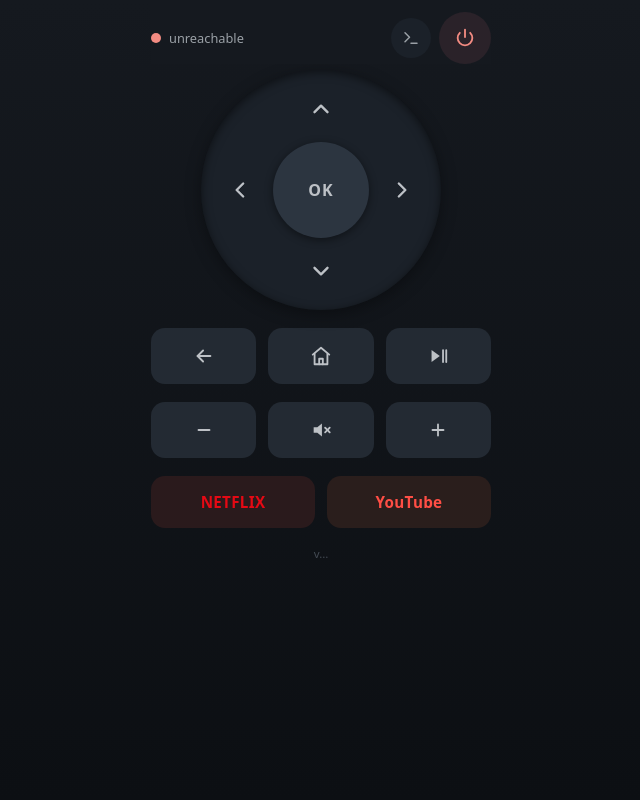
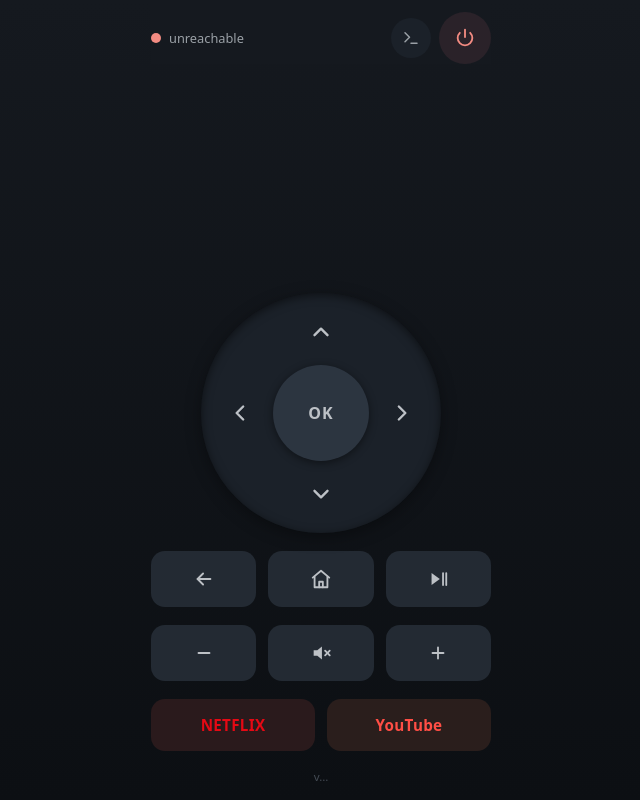
Before and after one commit to cepniyasin/esp32-androidtv, a website: page web/index.html in a window 1280 px wide. Shown: the whole page, without its empty margins (319-959 px from the left). Drawn offline with Linux system fonts and the light colour scheme; no server answers.

Commit message:
fix: bottom-anchor the control cluster instead of the whole page
Pinning the header and dropping the page's vertical centering (first
commit on this branch) over-corrected: everything, not just the
header, ended up anchored to the top third, leaving a large dead zone
in the bottom half — the hardest area to reach one-handed, exactly
backwards from the goal.

Only the header needs to stay near the top. The d-pad/rows/apps/
footer are wrapped in #controls with margin-top: auto so they get
pushed down into the reachable lower two-thirds, while the header
stays pinned. This also gives the up-arrow room away from the header/
power button on normal-height screens, without relying on a fixed gap
that would be wrong on short ones.

```diff
--- a/web/index.html
+++ b/web/index.html
@@ -24,12 +24,20 @@
     background: linear-gradient(180deg, #15191f 0%, #0c0f13 100%);
     color: #e8eaed;
     min-height: 100vh; min-height: 100dvh;
-    display: flex; justify-content: center; align-items: flex-start;
+    display: flex; justify-content: center;
     padding: 0 16px max(env(safe-area-inset-bottom), 16px);
   }
   #remote {
     width: 100%; max-width: 340px;
     display: flex; flex-direction: column; gap: 18px;
+  }
+  /* Only the header is pinned near the top; the d-pad/rows/apps/footer are
+     the controls actually tapped over and over, so they get pushed down
+     into the reachable lower two-thirds instead of sitting right under the
+     header with a dead zone below (see PR review on #4). */
+  #controls {
+    display: flex; flex-direction: column; gap: 18px;
+    margin-top: auto;
   }
   button {
     font: inherit; color: inherit; border: none; cursor: pointer;
@@ -202,6 +210,7 @@
     <p id="pairmsg"></p>
   </div>
 
+  <div id="controls">
     <div id="dpad">
       <button id="d-up" data-key="DPAD_UP" data-hold aria-label="Up">
         <svg viewBox="0 0 24 24"><polyline points="6 14 12 8 18 14"/></svg>
@@ -248,6 +257,7 @@
     </div>
 
     <div id="footer">v<span id="fwversion">…</span></div>
+  </div>
 </div>
 
 <script>
```
Lines whose indentation alone changed are shown as unchanged.
